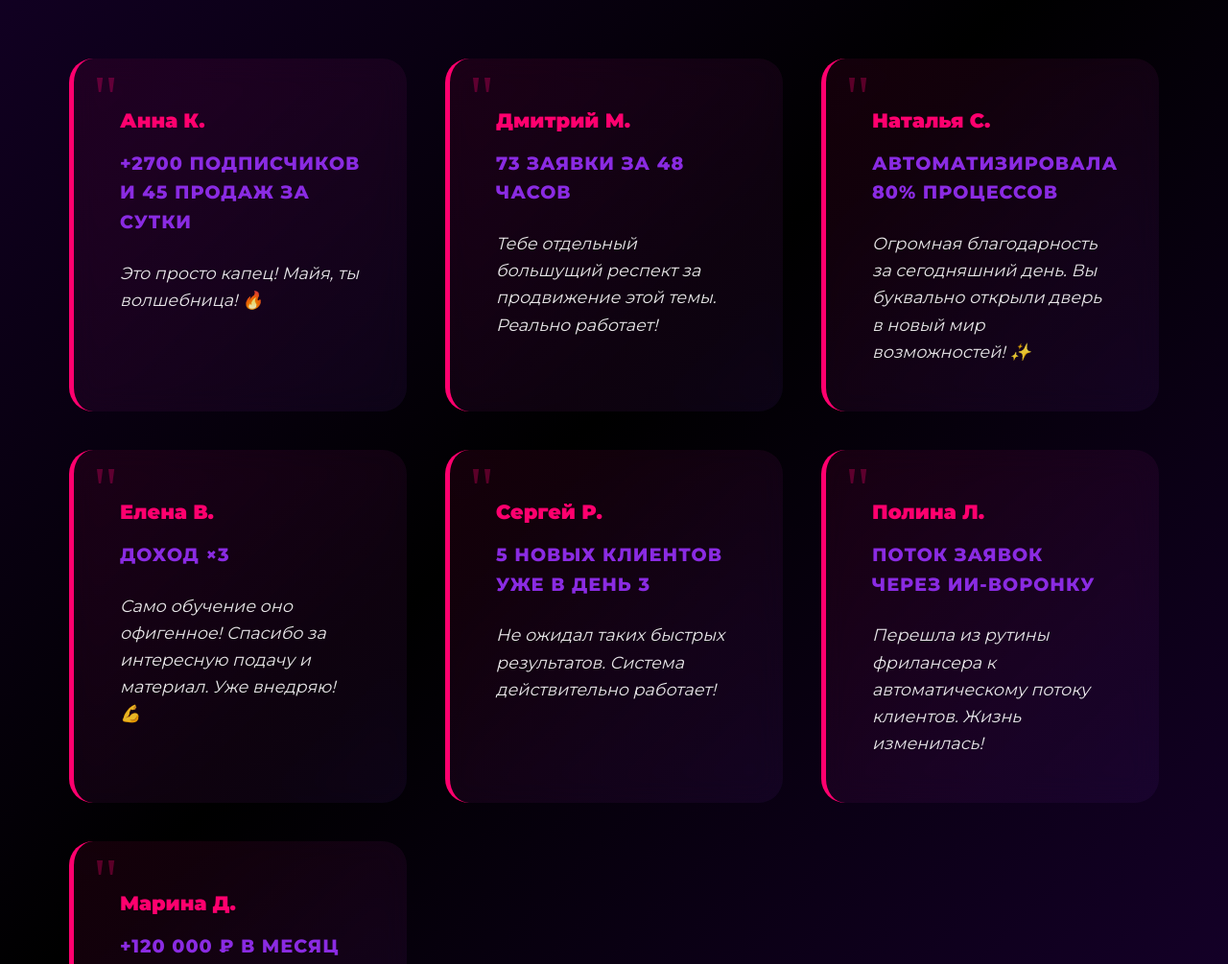
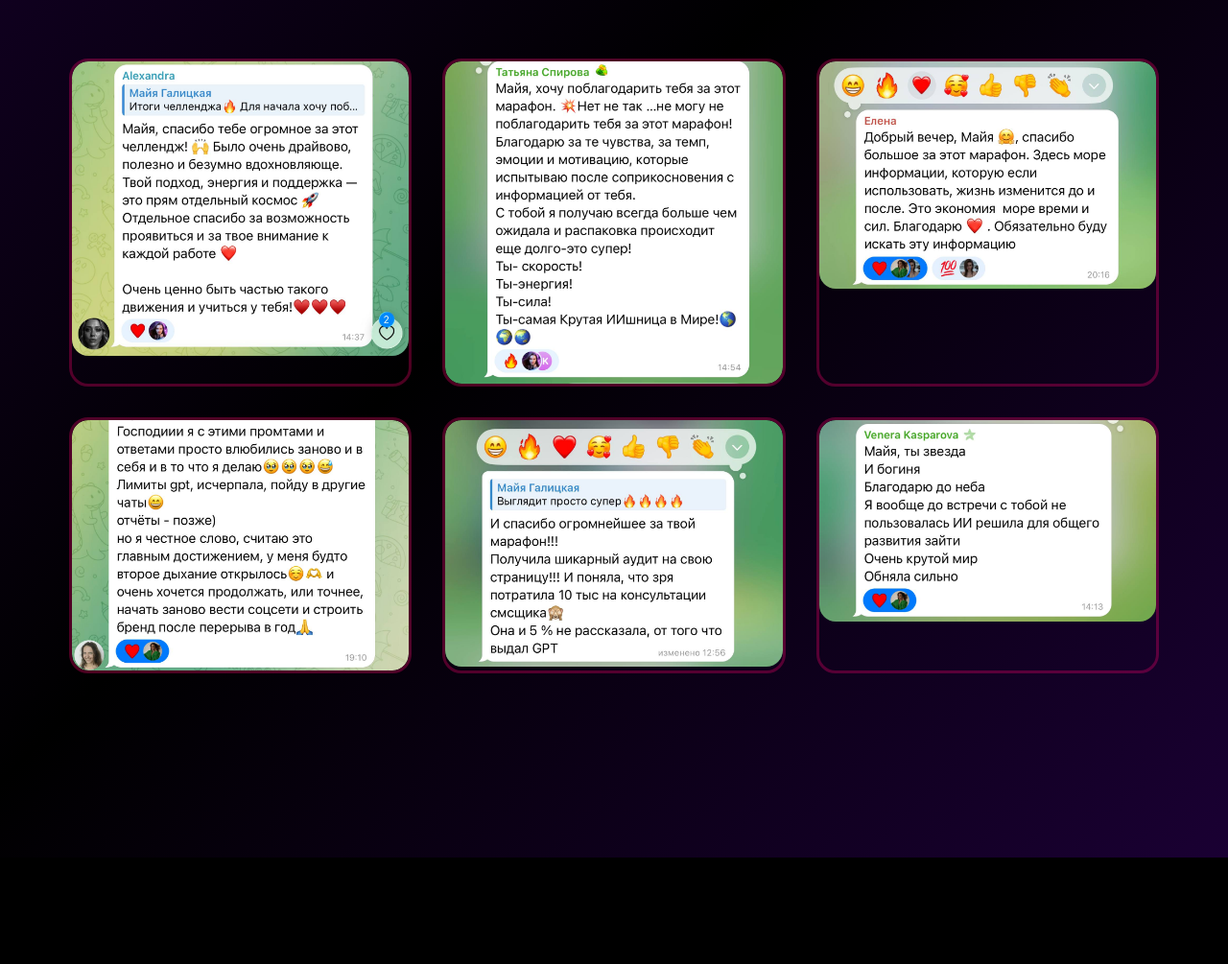
Before and after one commit to takayamaya89/manus-site, a plain HTML site: page index.html in a window 1280 px wide. Shown: the part 4896-5901 px from the top of the page at 96% size. Drawn offline with Linux system fonts and the light colour scheme.

Commit message:
Replace text testimonials with real Telegram screenshots

```diff
--- a/index.html
+++ b/index.html
@@ -351,59 +351,31 @@
 
         .testimonials-grid {
             display: grid;
-            grid-template-columns: repeat(auto-fit, minmax(350px, 1fr));
-            gap: 2.5rem;
+            grid-template-columns: repeat(auto-fit, minmax(300px, 1fr));
+            gap: 2rem;
             margin: 4rem 0;
         }
 
         .testimonial {
-            background: linear-gradient(135deg, rgba(255, 0, 110, 0.08), rgba(138, 43, 226, 0.08));
-            padding: 3rem;
-            border-radius: 25px;
-            border-left: 5px solid #ff006e;
-            backdrop-filter: blur(15px);
+            background: transparent;
+            border-radius: 20px;
+            overflow: hidden;
             transition: all 0.3s ease;
             position: relative;
-        }
-
-        .testimonial::before {
-            content: '"';
-            position: absolute;
-            top: -10px;
-            left: 20px;
-            font-size: 4rem;
-            color: #ff006e;
-            opacity: 0.3;
-            font-family: serif;
+            border: 3px solid rgba(255, 0, 110, 0.3);
         }
 
         .testimonial:hover {
-            transform: translateY(-8px);
-            box-shadow: 0 20px 40px rgba(255, 0, 110, 0.2);
-            border-left-color: #8a2be2;
+            transform: translateY(-8px) scale(1.02);
+            box-shadow: 0 20px 50px rgba(255, 0, 110, 0.4);
+            border-color: #ff006e;
         }
 
-        .testimonial-author {
-            font-weight: 900;
-            color: #ff006e;
-            margin-bottom: 0.8rem;
-            font-size: 1.3rem;
-        }
-
-        .testimonial-result {
-            color: #8a2be2;
-            font-weight: 800;
-            margin-bottom: 1.5rem;
-            font-size: 1.2rem;
-            text-transform: uppercase;
-            letter-spacing: 1px;
-        }
-
-        .testimonial-text {
-            font-size: 1.1rem;
-            line-height: 1.6;
-            opacity: 0.9;
-            font-style: italic;
+        .testimonial img {
+            width: 100%;
+            height: auto;
+            display: block;
+            border-radius: 17px;
         }
 
         /* Pricing Section */
@@ -862,45 +834,27 @@
 
             <div class="testimonials-grid">
                 <div class="testimonial">
-                    <div class="testimonial-author">Анна К.</div>
-                    <div class="testimonial-result">+2700 подписчиков и 45 продаж за сутки</div>
-                    <div class="testimonial-text">Это просто капец! Майя, ты волшебница! 🔥</div>
+                    <img src="photo_2025-11-1418.47.35.jpeg" alt="Отзыв Alexandra">
                 </div>
 
                 <div class="testimonial">
-                    <div class="testimonial-author">Дмитрий М.</div>
-                    <div class="testimonial-result">73 заявки за 48 часов</div>
-                    <div class="testimonial-text">Тебе отдельный большущий респект за продвижение этой темы. Реально работает!</div>
+                    <img src="photo_2025-11-1418.47.28.jpeg" alt="Отзыв Татьяна Спирова">
                 </div>
 
                 <div class="testimonial">
-                    <div class="testimonial-author">Наталья С.</div>
-                    <div class="testimonial-result">Автоматизировала 80% процессов</div>
-                    <div class="testimonial-text">Огромная благодарность за сегодняшний день. Вы буквально открыли дверь в новый мир возможностей! ✨</div>
+                    <img src="photo_2025-11-1418.47.00.jpeg" alt="Отзыв Елена">
                 </div>
 
                 <div class="testimonial">
-                    <div class="testimonial-author">Елена В.</div>
-                    <div class="testimonial-result">Доход ×3</div>
-                    <div class="testimonial-text">Само обучение оно офигенное! Спасибо за интересную подачу и материал. Уже внедряю! 💪</div>
+                    <img src="photo_2025-11-1418.47.06.jpeg" alt="Отзыв Елена - продолжение">
                 </div>
 
                 <div class="testimonial">
-                    <div class="testimonial-author">Сергей Р.</div>
-                    <div class="testimonial-result">5 новых клиентов уже в день 3</div>
-                    <div class="testimonial-text">Не ожидал таких быстрых результатов. Система действительно работает!</div>
+                    <img src="photo_2025-11-1418.47.11.jpeg" alt="Отзыв о марафоне">
                 </div>
 
                 <div class="testimonial">
-                    <div class="testimonial-author">Полина Л.</div>
-                    <div class="testimonial-result">Поток заявок через ИИ-воронку</div>
-                    <div class="testimonial-text">Перешла из рутины фрилансера к автоматическому потоку клиентов. Жизнь изменилась!</div>
-                </div>
-
-                <div class="testimonial">
-                    <div class="testimonial-author">Марина Д.</div>
-                    <div class="testimonial-result">+120 000 ₽ в месяц</div>
-                    <div class="testimonial-text">Внедрила ИИ в контент-стратегию и вышла на новый уровень дохода. Спасибо, Майя!</div>
+                    <img src="photo_2025-11-1418.47.21.jpeg" alt="Отзыв Venera Kasparova">
                 </div>
             </div>
         </div>
```
Also changed, not shown: photo_2025-11-1418.47.00.jpeg (added), photo_2025-11-1418.47.06.jpeg (added), photo_2025-11-1418.47.11.jpeg (added), photo_2025-11-1418.47.21.jpeg (added), photo_2025-11-1418.47.28.jpeg (added), photo_2025-11-1418.47.35.jpeg (added).
